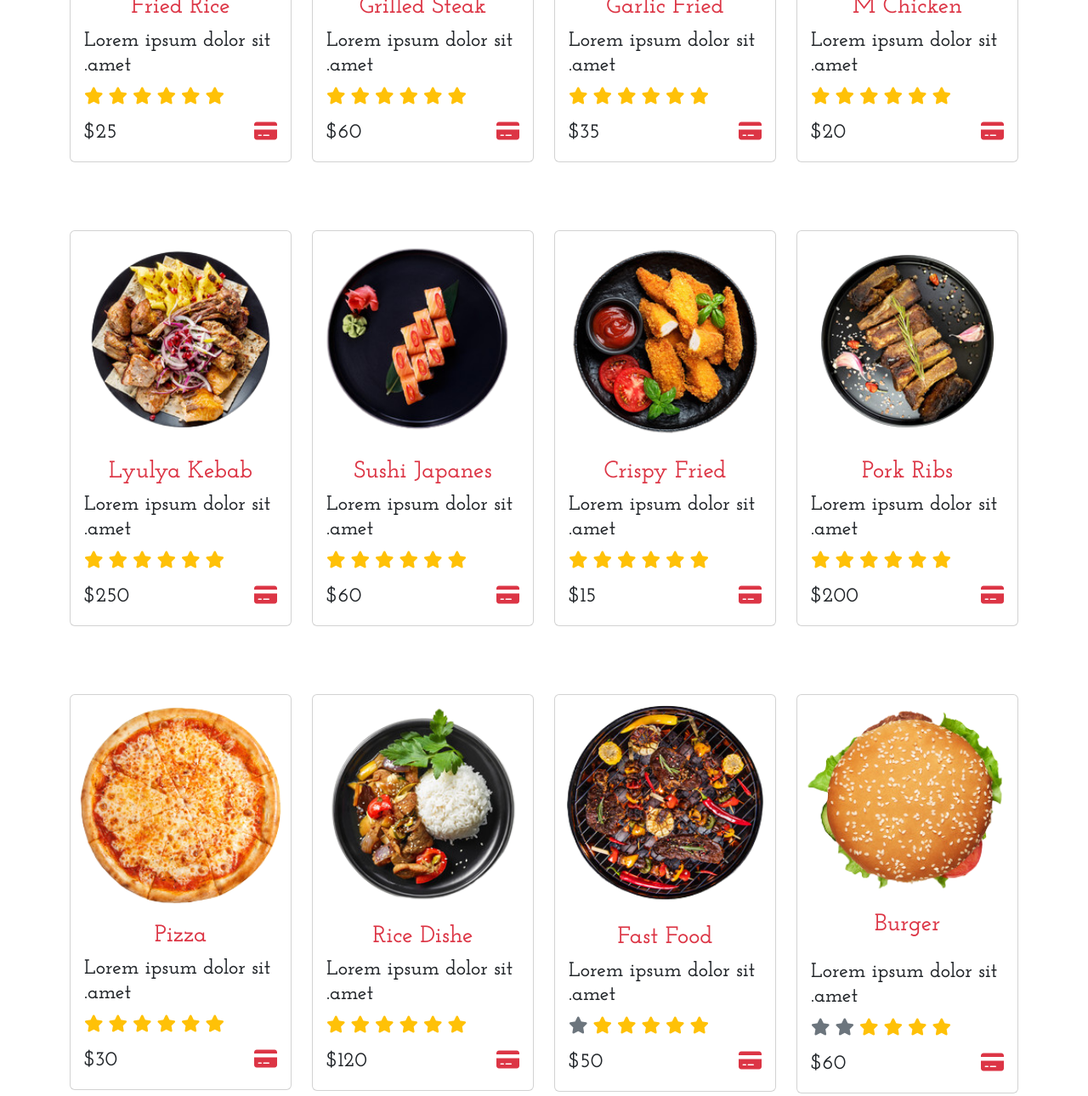
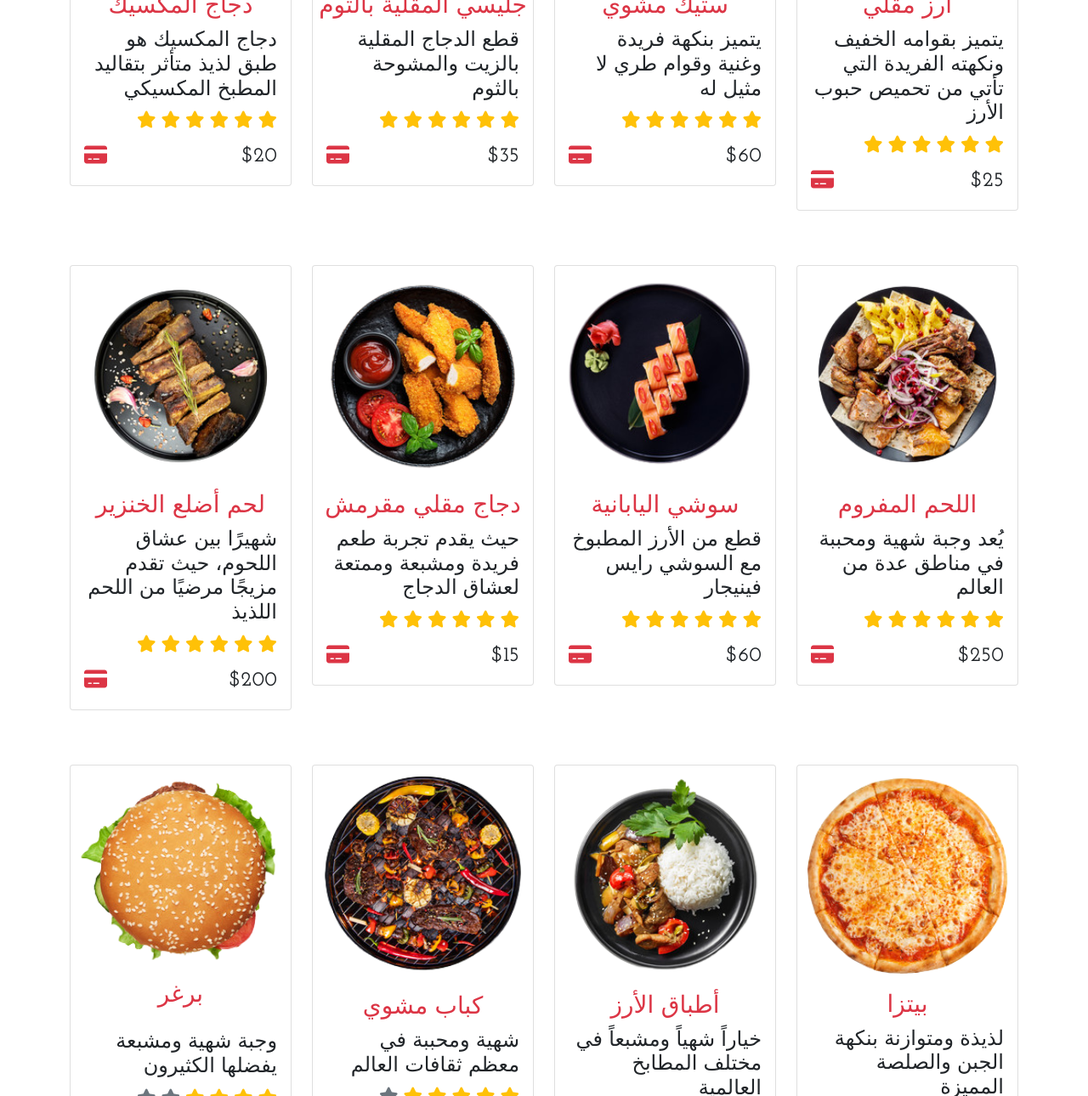
Before and after one commit to HussainGafrony/Food-Fresh, a plain HTML site: page pages/lang/ar/menu.html in a window 1280 px wide. Shown: the part 533-1823 px from the top of the page at 85% size. Drawn offline with nearby package versions, Linux system fonts and the light colour scheme.

Commit message:
add menu ar

```diff
--- a/pages/lang/ar/menu.html
+++ b/pages/lang/ar/menu.html
@@ -1,5 +1,5 @@
 <!DOCTYPE html>
-<html lang="en">
+<html lang="ar" dir="rtl">
 
 <head>
     <meta charset="utf-8">
@@ -7,8 +7,8 @@
     <title>Menu</title>
 
     <!-- Bootstrap Cdn link -->
-    <link href="https://cdn.jsdelivr.net/npm/bootstrap@5.3.3/dist/css/bootstrap.min.css" rel="stylesheet"
-        integrity="sha384-QWTKZyjpPEjISv5WaRU9OFeRpok6YctnYmDr5pNlyT2bRjXh0JMhjY6hW+ALEwIH" crossorigin="anonymous">
+    <link rel="stylesheet" href="https://cdn.jsdelivr.net/npm/bootstrap@5.0.2/dist/css/bootstrap.rtl.min.css"
+        integrity="sha384-gXt9imSW0VcJVHezoNQsP+TNrjYXoGcrqBZJpry9zJt8PCQjobwmhMGaDHTASo9N" crossorigin="anonymous">
     <!-- Bootstrap Cdn link -->
 
 
@@ -29,9 +29,9 @@
     <link rel="stylesheet" href="/css/main.css">
     <!-- Style Css link -->
 
-     <!-- Style Css link Rtl -->
-     <link rel="stylesheet" href="/css/style-rtl.css">
-     <!-- Style Css link Rtl-->
+    <!-- Style Css link Rtl -->
+    <link rel="stylesheet" href="/css/style-rtl.css">
+    <!-- Style Css link Rtl-->
 
 </head>
 
@@ -39,25 +39,25 @@
     <div class="text-capitalize container text-center my-5 d-flex justify-content-center">
         <nav aria-label="breadcrumb ">
             <ol class="breadcrumb">
-                <li class="breadcrumb-item fs-3 "><a class="text-decoration-none text-danger"
-                        href="/index.html">Home</a></li>
-                <li class="breadcrumb-item active fs-3" aria-current="page">Menu</li>
+                <li class="breadcrumb-item fs-3 "><a class="text-decoration-none text-danger" href="/pages/lang/ar/index.html">الصفحة
+                        الرئيسية</a></li>
+                <li class="breadcrumb-item active fs-3" aria-current="page">قائمة الطلعام</li>
             </ol>
         </nav>
     </div>
     <!-- Menu -->
     <div class="container text-center my-5">
 
-        <h2 class="fw-bolder">Delicious Dishes Is Here <i class="text-danger fa-solid fa-arrow-down"></i></h2>
+        <h2 class="fw-bolder">أطباق شهية <i class="text-danger fa-solid fa-arrow-down"></i></h2>
         <!-- Section 1 -->
-        <div class="row mt-5">
-            <div class="col-md-3 py-3">
+        <div class="row mt-5 flex-row-reverse">
+            <div class="col-md py-3">
                 <div class="card  text-center">
                     <img src="/img/Mangalorean_Chicken.png" alt="">
-                    <h3 class="text-danger mt-2">M Chicken</h3>
+                    <h3 class="text-danger mt-2"> دجاج المكسيك</h3>
                     <div class="card-body py-0  text-start">
-                        <h4>Lorem ipsum dolor sit amet.</h4>
-                        <div class="text-warning fs-5 mt-2">
+                        <h4>دجاج المكسيك هو طبق لذيذ متأثر بتقاليد المطبخ المكسيكي</h4>
+                        <div class="text-warning fs-5 mt-2 ">
                             <i class="fa-solid fa-star checked"></i>
                             <i class="fa-solid fa-star checked"></i>
                             <i class="fa-solid fa-star checked"></i>
@@ -71,13 +71,13 @@
 
                 </div>
             </div>
-            <div class="col-md-3 py-3 ">
+            <div class="col-md py-3 ">
                 <div class="card  text-center">
                     <img src="/img/Garlic_Fried.png" alt="">
-                    <h3 class="text-danger mt-2">Garlic Fried</h3>
+                    <h3 class="text-danger mt-2">جليسي المقلية بالثوم</h3>
                     <div class="card-body py-0 text-start">
-                        <h4>Lorem ipsum dolor sit amet.</h4>
-                        <div class="text-warning fs-5 mt-2">
+                        <h4> قطع الدجاج المقلية بالزيت والمشوحة بالثوم</h4>
+                        <div class="text-warning fs-5 mt-2 ">
                             <i class="fa-solid fa-star checked"></i>
                             <i class="fa-solid fa-star checked"></i>
                             <i class="fa-solid fa-star checked"></i>
@@ -91,12 +91,12 @@
 
                 </div>
             </div>
-            <div class="col-md-3 py-3 ">
+            <div class="col-md py-3 ">
                 <div class="card  text-center">
                     <img src="/img/Grilled_beef_steak.png" alt="">
-                    <h3 class="text-danger mt-2">Grilled Steak</h3>
+                    <h3 class="text-danger mt-2">ستيك مشوي</h3>
                     <div class="card-body py-0 text-start">
-                        <h4>Lorem ipsum dolor sit amet.</h4>
+                        <h4> يتميز بنكهة فريدة وغنية وقوام طري لا مثيل له</h4>
                         <div class="text-warning fs-5 mt-2">
                             <i class="fa-solid fa-star checked"></i>
                             <i class="fa-solid fa-star checked"></i>
@@ -111,12 +111,12 @@
 
                 </div>
             </div>
-            <div class="col-md-3 py-3">
+            <div class="col-md py-3">
                 <div class="card  text-center">
                     <img src="/img/Pineapple_Fried_Rice.png" alt="">
-                    <h3 class="text-danger mt-2">Fried Rice</h3>
+                    <h3 class="text-danger mt-2">أرز مقلي</h3>
                     <div class="card-body py-0 text-start">
-                        <h4>Lorem ipsum dolor sit amet.</h4>
+                        <h4>يتميز بقوامه الخفيف ونكهته الفريدة التي تأتي من تحميص حبوب الأرز</h4>
                         <div class="text-warning fs-5 mt-2">
                             <i class="fa-solid fa-star checked"></i>
                             <i class="fa-solid fa-star checked"></i>
@@ -134,13 +134,13 @@
             </div>
         </div>
         <!-- Section 2 -->
-        <div class="row mt-5">
-            <div class="col-md-3 py-3">
-                <div class="card  text-center">
+        <div class="row mt-5 flex-row-reverse ">
+            <div class="col-md py-0  mb-5 mb-lg-0 ">
+                <div class="card  text-center ">
                     <img src="/img/Grilled_pork_ribs.png" alt="">
-                    <h3 class="text-danger mt-2">Pork Ribs</h3>
+                    <h3 class="text-danger mt-2">لحم أضلع الخنزير</h3>
                     <div class="card-body py-0 text-start">
-                        <h4>Lorem ipsum dolor sit amet.</h4>
+                        <h4> شهيرًا بين عشاق اللحوم، حيث تقدم مزيجًا مرضيًا من اللحم اللذيذ </h4>
                         <div class="text-warning fs-5 mt-2">
                             <i class="fa-solid fa-star checked"></i>
                             <i class="fa-solid fa-star checked"></i>
@@ -155,13 +155,13 @@
 
                 </div>
             </div>
-            <div class="col-md-3 py-3">
+            <div class="col-md py-0  mb-5 mb-lg-0">
                 <div class="card  text-center">
                     <img src="/img/crispy_fried.png" alt="">
-                    <h3 class="text-danger mt-2"> Crispy Fried</h3>
+                    <h3 class="text-danger mt-2"> دجاج مقلي مقرمش</h3>
                     <div class="card-body py-0 text-start">
-                        <h4>Lorem ipsum dolor sit amet.</h4>
-                        <div class="text-warning fs-5 mt-2">
+                        <h4> حيث يقدم تجربة طعم فريدة ومشبعة وممتعة لعشاق الدجاج</h4>
+                        <div class="text-warning fs-5 mt-2 ">
                             <i class="fa-solid fa-star checked"></i>
                             <i class="fa-solid fa-star checked"></i>
                             <i class="fa-solid fa-star checked"></i>
@@ -175,13 +175,13 @@
 
                 </div>
             </div>
-            <div class="col-md-3 py-3">
+            <div class="col-md py-0 mb-5 mb-lg-0">
                 <div class="card  text-center">
                     <img src="/img/sushi__japanese.png" class="" alt="">
-                    <h3 class="text-danger mt-2">Sushi Japanes</h3>
+                    <h3 class="text-danger mt-2">سوشي اليابانية</h3>
                     <div class="card-body py-0 text-start">
-                        <h4>Lorem ipsum dolor sit amet.</h4>
-                        <div class="text-warning fs-5 mt-2">
+                        <h4> قطع من الأرز المطبوخ مع السوشي رايس فينيجار</h4>
+                        <div class="text-warning fs-5 mt-2 ">
                             <i class="fa-solid fa-star checked"></i>
                             <i class="fa-solid fa-star checked"></i>
                             <i class="fa-solid fa-star checked"></i>
@@ -195,13 +195,13 @@
 
                 </div>
             </div>
-            <div class="col-md-3 py-3">
+            <div class="col-md py-0 mb-5 mb-lg-0">
                 <div class="card text-center">
                     <img src="/img/Lyulya_kebab.png" alt="">
-                    <h3 class="text-danger mt-2">Lyulya Kebab</h3>
+                    <h3 class="text-danger mt-2">اللحم المفروم</h3>
                     <div class="card-body py-0 text-start">
-                        <h4>Lorem ipsum dolor sit amet.</h4>
-                        <div class="text-warning fs-5 mt-2">
+                        <h4>يُعد وجبة شهية ومحببة في مناطق عدة من العالم</h4>
+                        <div class="text-warning fs-5 mt-2 ">
                             <i class="fa-solid fa-star checked"></i>
                             <i class="fa-solid fa-star checked"></i>
                             <i class="fa-solid fa-star checked"></i>
@@ -218,14 +218,14 @@
             </div>
         </div>
         <!-- Section 3 -->
-        <div class="row mt-5">
-            <div class="col-md-3 py-3">
+        <div class="row mt-5 flex-row-reverse">
+            <div class="col-md py-3">
                 <div class="card  text-center">
                     <img src="/img/burger.png" alt="">
-                    <h3 class="text-danger mt-2">Burger</h3>
+                    <h3 class="text-danger mt-2">برغر</h3>
                     <div class="card-body pb-0 text-start">
-                        <h4>Lorem ipsum dolor sit amet.</h4>
-                        <div class="text-warning fs-5 mt-2">
+                        <h4>وجبة شهية ومشبعة يفضلها الكثيرون</h4>
+                        <div class="text-warning fs-5 mt-2 ">
                             <i class="fa-solid fa-star checked"></i>
                             <i class="fa-solid fa-star checked"></i>
                             <i class="fa-solid fa-star checked"></i>
@@ -239,12 +239,12 @@
 
                 </div>
             </div>
-            <div class="col-md-3 py-3 ">
+            <div class="col-md py-3 ">
                 <div class="card  text-center">
                     <img src="/img/fasr food.png" alt="">
-                    <h3 class="text-danger mt-2">Fast Food</h3>
+                    <h3 class="text-danger mt-2">كباب مشوي</h3>
                     <div class="card-body py-0 text-start">
-                        <h4>Lorem ipsum dolor sit amet.</h4>
+                        <h4>شهية ومحببة في معظم ثقافات العالم</h4>
                         <div class="text-warning fs-5 mt-2">
                             <i class="fa-solid fa-star checked"></i>
                             <i class="fa-solid fa-star checked"></i>
@@ -259,13 +259,13 @@
 
                 </div>
             </div>
-            <div class="col-md-3 py-3">
+            <div class="col-md py-3">
                 <div class="card  text-center">
                     <img src="/img/rice.png" alt="">
-                    <h3 class="text-danger mt-2">Rice Dishe</h3>
+                    <h3 class="text-danger mt-2">أطباق الأرز</h3>
                     <div class="card-body py-0 text-start">
-                        <h4>Lorem ipsum dolor sit amet.</h4>
-                        <div class="text-warning fs-5 mt-2">
+                        <h4>خياراً شهياً ومشبعاً في مختلف المطابخ العالمية</h4>
+                        <div class="text-warning fs-5 mt-2 ">
                             <i class="fa-solid fa-star checked"></i>
                             <i class="fa-solid fa-star checked"></i>
                             <i class="fa-solid fa-star checked"></i>
@@ -279,19 +279,19 @@
 
                 </div>
             </div>
-            <div class="col-md-3 py-3">
+            <div class="col-md py-3">
                 <div class="card  text-center">
                     <img src="/img/pizza.png" alt="">
-                    <h3 class="text-danger mt-2">Pizza </h3>
+                    <h3 class="text-danger mt-2">بيتزا </h3>
                     <div class="card-body py-0 text-start">
-                        <h4>Lorem ipsum dolor sit amet.</h4>
-                        <div class="text-warning fs-5 mt-2">
+                        <h4>لذيذة ومتوازنة بنكهة الجبن والصلصة المميزة</h4>
+                        <div class="text-warning fs-5 mt-2 ">
                             <i class="fa-solid fa-star checked"></i>
                             <i class="fa-solid fa-star checked"></i>
                             <i class="fa-solid fa-star checked"></i>
                             <i class="fa-solid fa-star checked"></i>
                             <i class="fa-solid fa-star checked"></i>
-                            <i class="fa-solid fa-star checked"></i>
+                            <i class="fa-solid fa-star checked text-secondary"></i>
                         </div>
                         <p class="fs-4 mt-2">$30 <i
                                 class="fa-solid fa-credit-card text-danger float-end mt-1 fs-4 "></i></p>
@@ -304,12 +304,13 @@
 
     </div>
     <!-- Footer start -->
-    <footer>
+    <footer class="">
         <div class="container text-center ">
             <div class="">
                 <img src="/img/logo.png" class="img-fluid w-25" alt="" style="cursor: pointer;">
             </div>
-            <p class="fs-3">Lorem ipsum dolor sit, amet consectetur adipisicing elit. Dicta, eius.</p>
+            <p class="fs-3">استكشف عالمًا من النكهات الطازجة والمذاقات الرائعة معنا، حيث نقدم لك تشكيلة واسعة من
+                الأطعمة اللذيذة والمكونات الطازجة التي ستلبي تطلعاتك الغذائية</p>
             <i class="btn btn-outline-danger border-0 fa-brands fa-twitter p-2 text-black fs-4"></i>
             <i class="btn btn-outline-danger border-0 fa-brands fa-instagram p-2 text-black fs-4"></i>
             <i class="btn btn-outline-danger border-0 fa-brands fa-facebook-f p-2 text-black fs-4"></i>
@@ -318,9 +319,9 @@
         </div>
         <br>
         <div class="text-center fs-4">
-            &copy; Copyright Hussein Gafrony. All Rights Reserved
+            &copy; حقوق الطبع والنشر جميع الحقوق محفوظة
             <br>
-            <span class="fs-4"> Designed By <a class="text-danger text-decoration-none fw-bolder " href="#"> Hussein
+            <span class="fs-4 "> مصمم بواسطة <a class="text-danger text-decoration-none fw-bolder " href="#"> Hussein
                     Gafrony</a></span>
         </div>
     </footer>
@@ -330,8 +331,8 @@
 
 
     <!-- Bootstrap Cdn link -->
-    <script src="https://cdn.jsdelivr.net/npm/bootstrap@5.3.3/dist/js/bootstrap.bundle.min.js"
-        integrity="sha384-YvpcrYf0tY3lHB60NNkmXc5s9fDVZLESaAA55NDzOxhy9GkcIdslK1eN7N6jIeHz"
+    <script src="https://cdn.jsdelivr.net/npm/bootstrap@5.0.2/dist/js/bootstrap.bundle.min.js"
+        integrity="sha384-MrcW6ZMFYlzcLA8Nl+NtUVF0sA7MsXsP1UyJoMp4YLEuNSfAP+JcXn/tWtIaxVXM"
         crossorigin="anonymous"></script>
     <!-- Bootstrap Cdn link -->
 </body>
```
Also changed, not shown: pages/lang/ar/index.html (+1 -1 lines).
